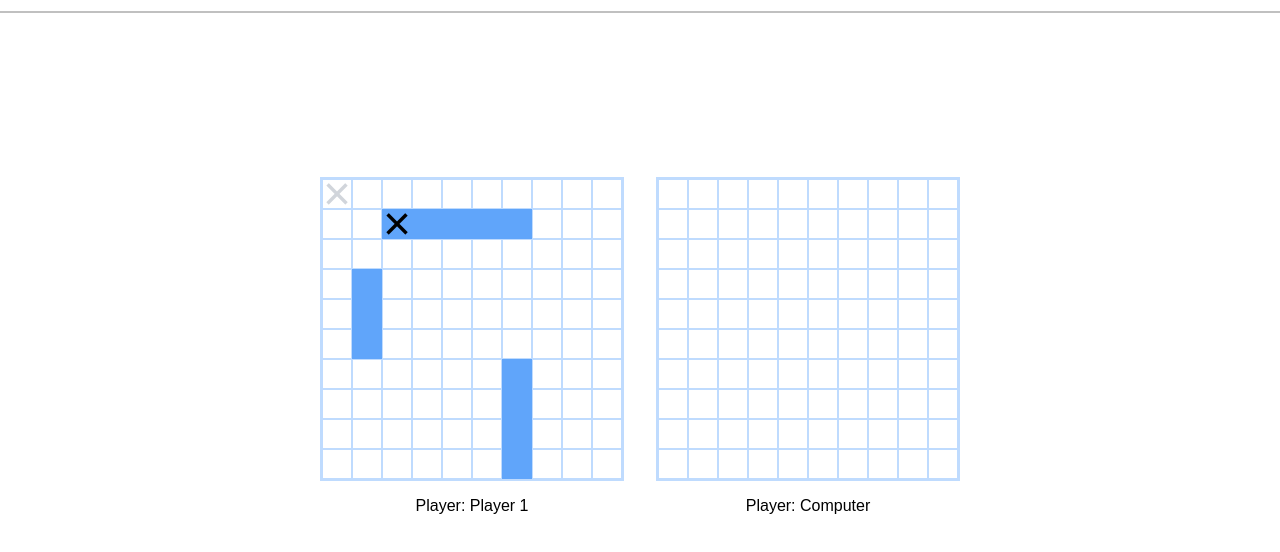
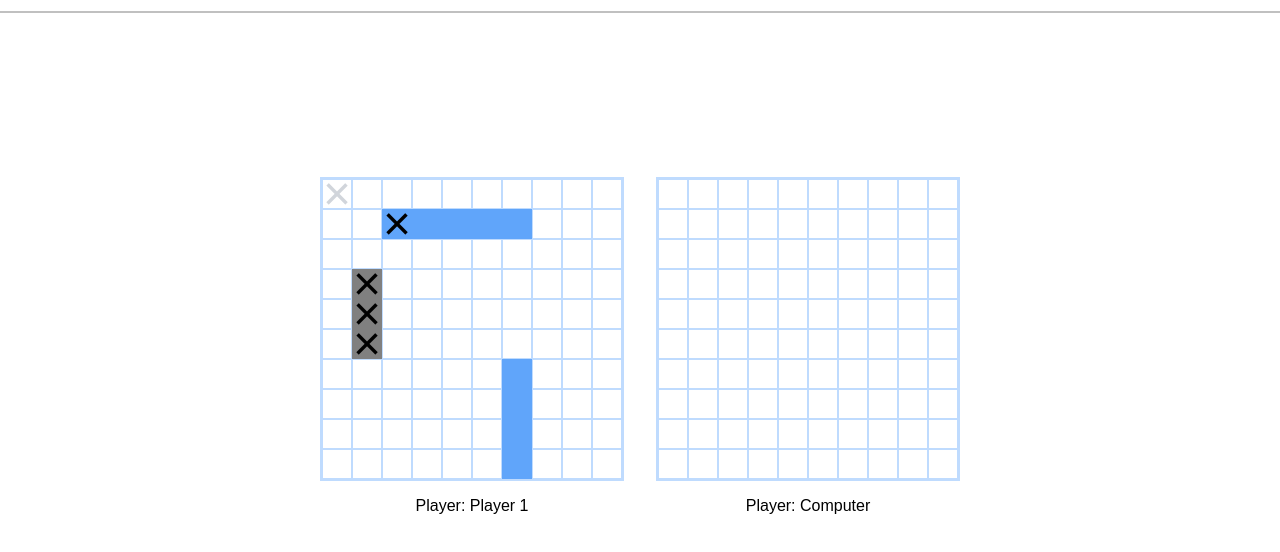
Before and after one commit to tyj916/battleship, a website built with webpack: page src/index.html in a window 1280 px wide. Shown: the part 90-642 px from the top of the page. Built offline with nearby package versions, Linux system fonts and the light colour scheme.

Commit message:
Add sunk ship display

```diff
--- a/src/driver.js
+++ b/src/driver.js
@@ -12,6 +12,9 @@ export default function game() {
     player1.gameboard.placeShip(Ship(4), [6, 6], 'vertical');
     player1.gameboard.receiveAttack([0, 0]);
     player1.gameboard.receiveAttack([1, 2]);
+    player1.gameboard.receiveAttack([3, 1]);
+    player1.gameboard.receiveAttack([4, 1]);
+    player1.gameboard.receiveAttack([5, 1]);
     player1.render();
     player2.render();
   }
--- a/src/gameboard.js
+++ b/src/gameboard.js
@@ -116,6 +116,10 @@ export default function Gameboard(rows = 10, cols = 10) {
 
         if (gameboard[i][j] instanceof Object) {
           node.classList.add('ship');
+
+          if (gameboard[i][j].isSunk()) {
+            node.classList.add('sunk');
+          }
         }
 
         if (gameboard[i][j] === 'missed') {
--- a/src/style.css
+++ b/src/style.css
@@ -84,3 +84,8 @@ main {
 .missed::after {
   color: #d1d5db;
 }
+
+.sunk {
+  background-color: grey;
+  border: 1px solid grey;
+}
```
